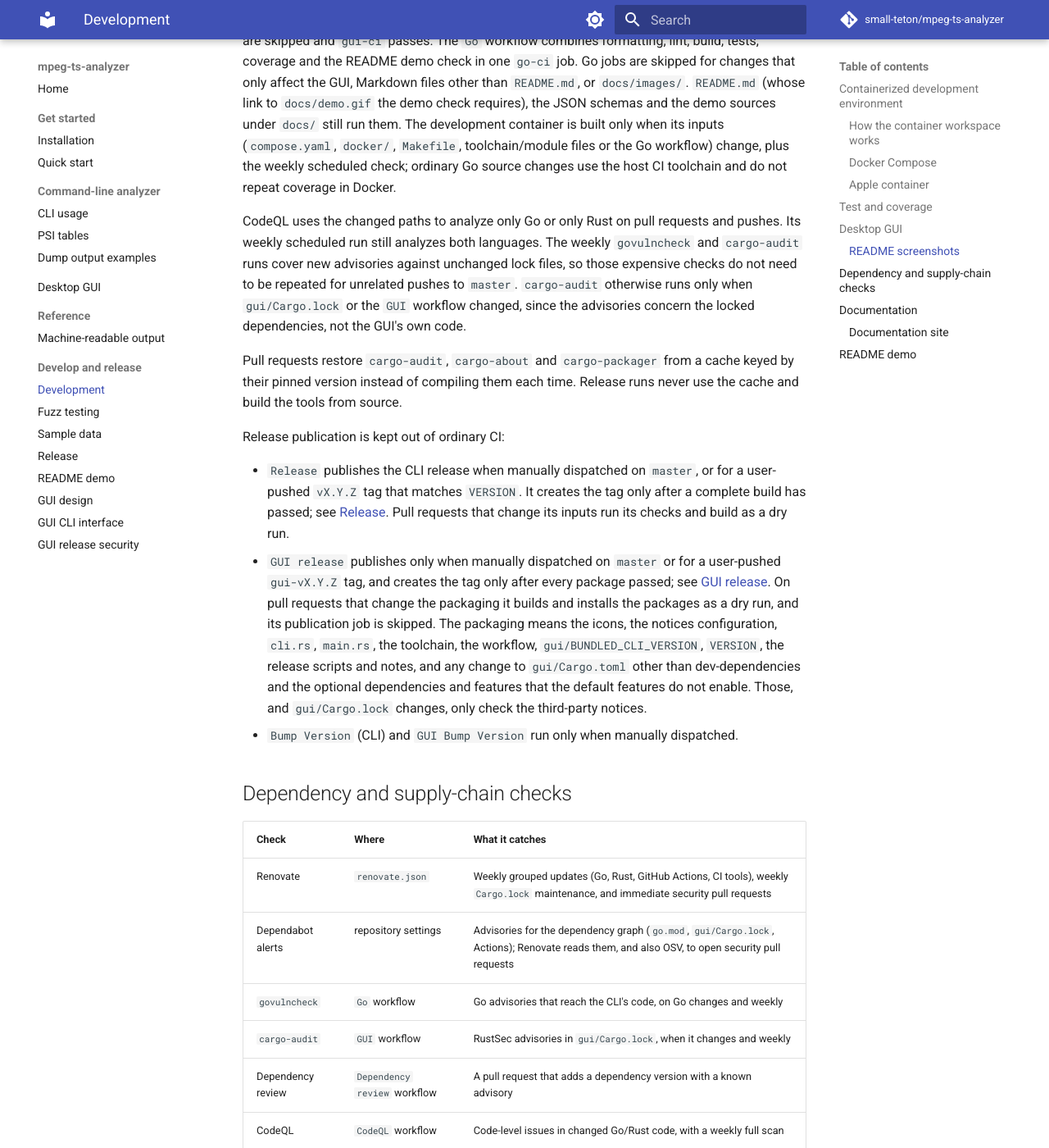
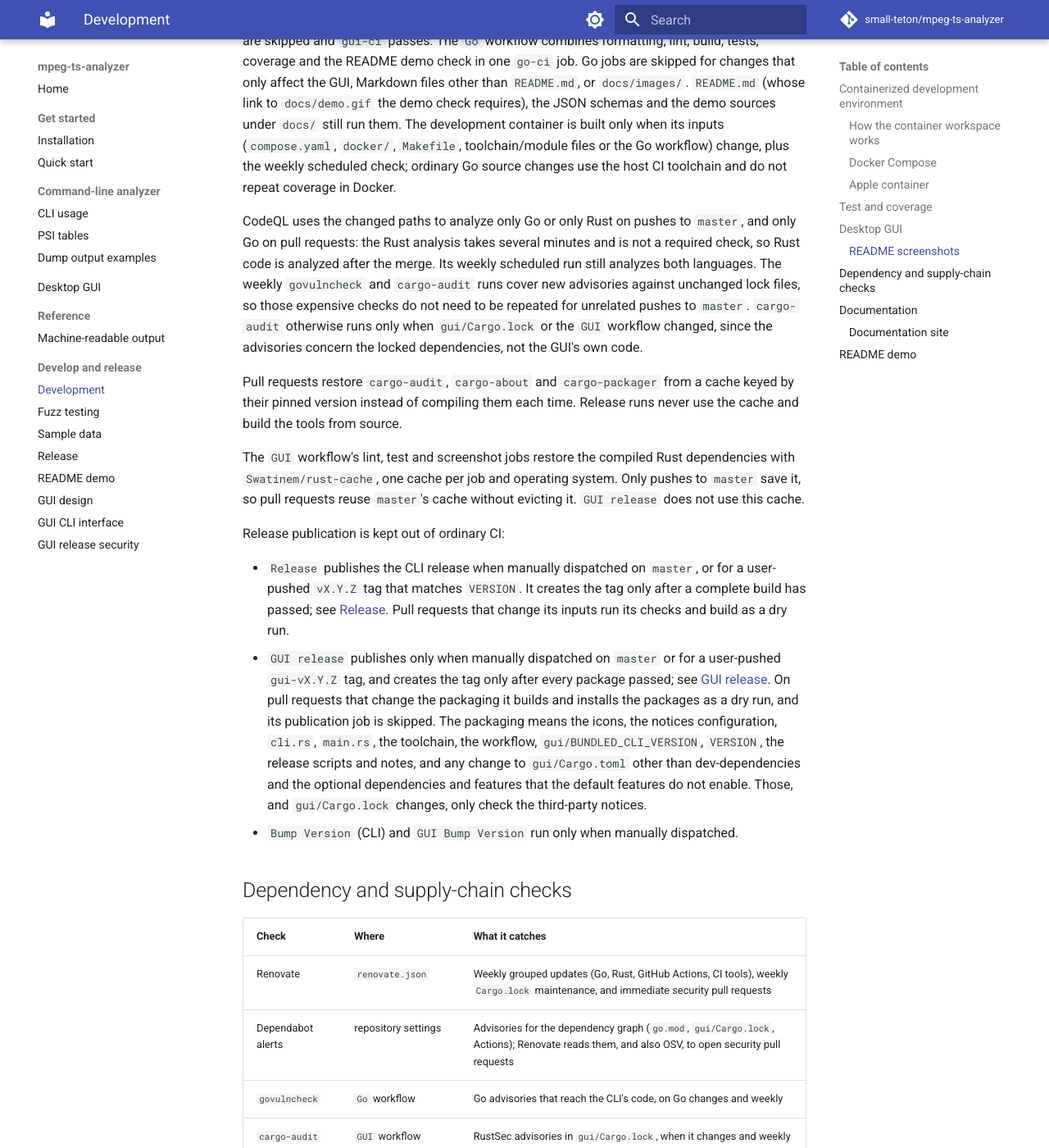
Before and after one commit to small-teton/mpeg-ts-analyzer, an MkDocs documentation site: the page built from docs/development/index.md, in a window 1280 px wide and 1400 px high, scrolled down 5377 px. Shown: the whole window at 82% size. Built offline with MkDocs 1.6.1 and Material for MkDocs 9.7.7, drawn with Linux system fonts in a browser that asks for light colours; comment, search, counter and statistics services are not loaded; some of the changed text lies outside the part shown.

Commit message:
ci: cache Rust builds in the GUI jobs and skip Rust CodeQL on PRs (#149)
The GUI lint, test and screenshot jobs compiled every dependency from
scratch, and the Rust CodeQL analysis (not a required check) took about
seven minutes on each GUI pull request.

- Restore compiled dependencies with Swatinem/rust-cache, saved only
  from master so pull requests reuse it without evicting it.
- Analyze Rust with CodeQL on master pushes and the weekly run only.

Co-authored-by: Claude Opus 5.5 <noreply@anthropic.com>

```diff
--- a/docs/development/index.md
+++ b/docs/development/index.md
@@ -269,8 +269,10 @@ development container is built only when its inputs
 workflow) change, plus the weekly scheduled check; ordinary Go source changes
 use the host CI toolchain and do not repeat coverage in Docker.
 
-CodeQL uses the changed paths to analyze only Go or only Rust on pull requests
-and pushes. Its weekly scheduled run still analyzes both languages. The weekly
+CodeQL uses the changed paths to analyze only Go or only Rust on pushes to
+`master`, and only Go on pull requests: the Rust analysis takes several minutes
+and is not a required check, so Rust code is analyzed after the merge. Its
+weekly scheduled run still analyzes both languages. The weekly
 `govulncheck` and `cargo-audit` runs cover new advisories against unchanged lock
 files, so those expensive checks do not need to be repeated for unrelated
 pushes to `master`. `cargo-audit` otherwise runs only when `gui/Cargo.lock` or
@@ -280,6 +282,11 @@ dependencies, not the GUI's own code.
 Pull requests restore `cargo-audit`, `cargo-about` and `cargo-packager` from a
 cache keyed by their pinned version instead of compiling them each time.
 Release runs never use the cache and build the tools from source.
+
+The `GUI` workflow's lint, test and screenshot jobs restore the compiled Rust
+dependencies with `Swatinem/rust-cache`, one cache per job and operating
+system. Only pushes to `master` save it, so pull requests reuse `master`'s
+cache without evicting it. `GUI release` does not use this cache.
 
 Release publication is kept out of ordinary CI:
 
@@ -310,7 +317,7 @@ Release publication is kept out of ordinary CI:
 | `govulncheck` | `Go` workflow | Go advisories that reach the CLI's code, on Go changes and weekly |
 | `cargo-audit` | `GUI` workflow | RustSec advisories in `gui/Cargo.lock`, when it changes and weekly |
 | Dependency review | `Dependency review` workflow | A pull request that adds a dependency version with a known advisory |
-| CodeQL | `CodeQL` workflow | Code-level issues in changed Go/Rust code, with a weekly full scan |
+| CodeQL | `CodeQL` workflow | Code-level issues in changed Go code (pull requests and `master`) and Rust code (`master`), with a weekly full scan |
 
 Renovate waits three days before proposing a newly published crate
 (`security:minimumReleaseAgeCrate`), so a release that crates.io pulls in its
```
Also changed, not shown: 2 other files.
